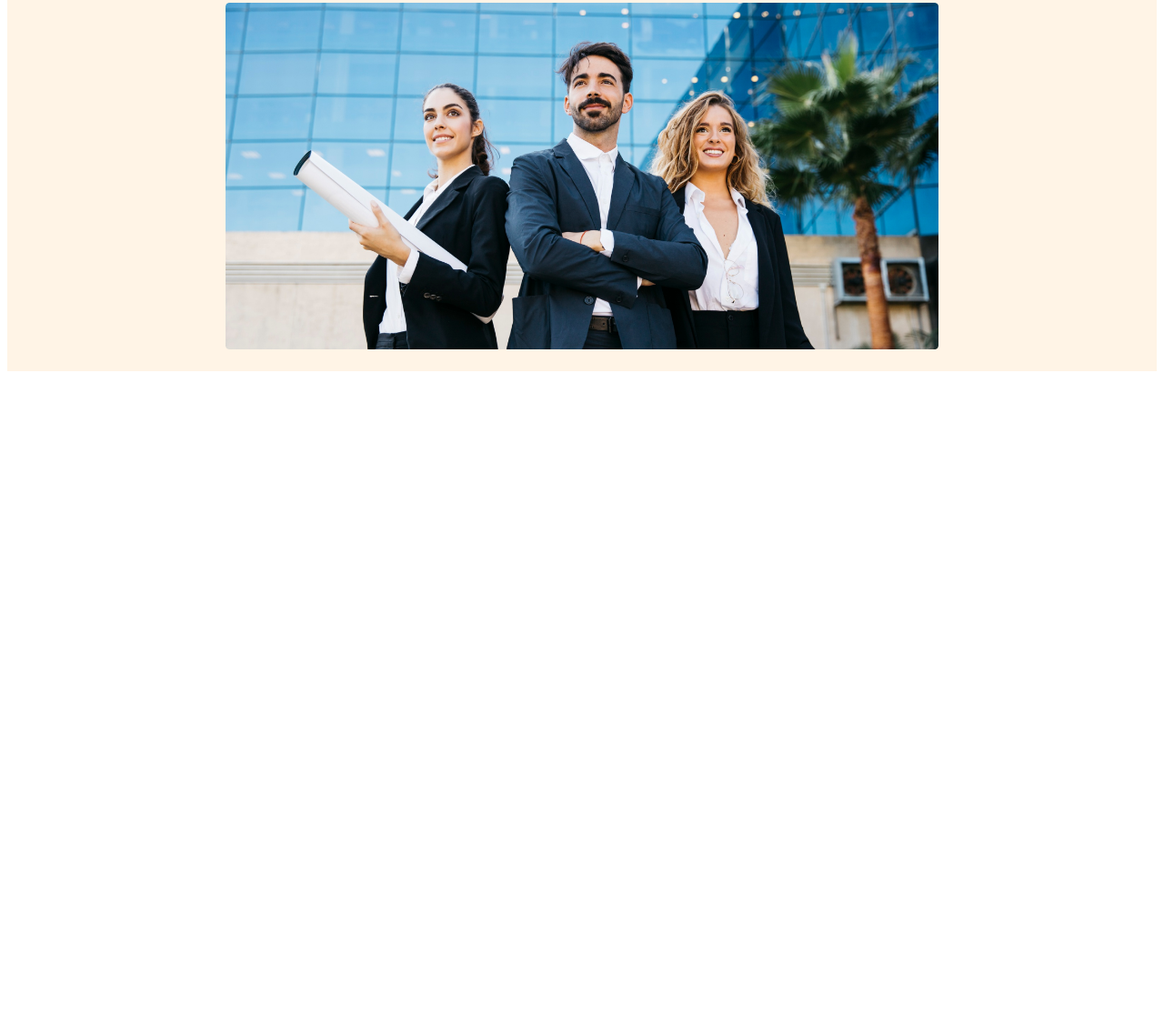
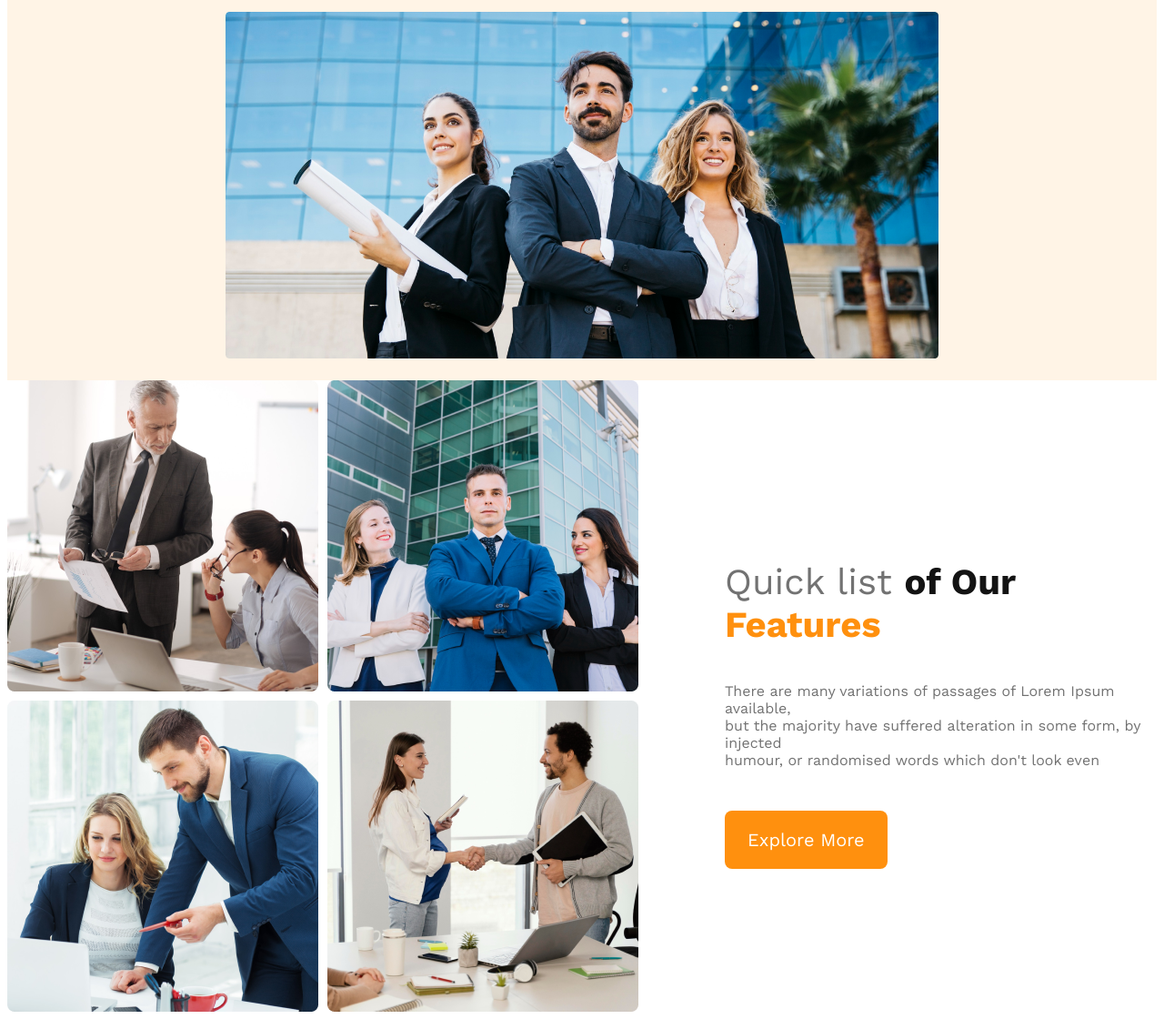
Before and after one commit to RafsanAhsan00/g3-architect-website, a plain HTML site: page index.html in a window 1280 px wide. Shown: the part 583-1703 px from the top of the page at 91% size. Before the commit the page ends 999 px from the top, so only its background shows below. Drawn offline with nearby package versions, Linux system fonts and the light colour scheme; a web font is replaced by a local one.

Commit message:
features-content addeded

```diff
--- a/index.html
+++ b/index.html
@@ -14,7 +14,7 @@
 </head>
 
 <body>
-
+    <!-- header start -->
     <header>
         <nav>
             <h3 class="nav-title">G3 Architects</h3>
@@ -28,15 +28,31 @@
         <div class="banner">
             <div class="banner-content">
                 <h2 class="banner-title">Brand New <br> Group of Architects </h2>
-                <p class="banner-description">There are many variations of passages of Lorem Ipsum available, but the majority have suffered alteration in <br> some form, by injected humour, or randomised words which don't look even</p>
+                <p class="banner-description">There are many variations of passages of Lorem Ipsum available, but the
+                    majority have suffered alteration in <br> some form, by injected humour, or randomised words which
+                    don't look even</p>
                 <button class="btn-primary">Explore More</button>
             </div>
             <img src="./images/banner.png" alt="">
 
         </div>
     </header>
+    <!-- header end -->
     <main>
-
+        <!-- teams section start -->
+        <section class="teams-container">
+            <div class="teams-img-container">
+                <img src="./images/team1.png" alt="">
+                <img src="./images/team2.png" alt="">
+                <img src="./images/team3.png" alt="">
+                <img src="./images/team4.png" alt="">
+            </div>
+            <div class="teams-content">
+                <h3 class="teams-title">Quick list <span class="of-our">of Our</span> <br> <span class="feature">Features</span></h3>
+                <p class="teams-description">There are many variations of passages of Lorem Ipsum available,<br> but the majority have suffered alteration in some form, by injected <br> humour, or randomised words which don't look even</p>
+                <button class="btn-primary">Explore More</button>
+            </div>
+        </section>
     </main>
     <footer>
 
--- a/styles/architect.css
+++ b/styles/architect.css
@@ -1,15 +1,16 @@
 * {
     font-family: 'Work Sans', sans-serif;
 }
+
 /* shared style */
-.btn-primary{
+.btn-primary {
     border-radius: 8px;
     border: none;
     color: white;
     background: #FF900E;
     padding: 20px 25px;
     font-size: 1.25rem;
-    cursor:pointer;
+    cursor: pointer;
 }
 
 /* header styles */
@@ -40,7 +41,7 @@ nav a {
 
 .nav-title {
     color: #131313;
-    font-size: 45px;
+    font-size: 3rem;
     font-weight: 700;
 }
 
@@ -63,26 +64,77 @@ nav a {
     font-size: 16px;
     font-weight: 400;
 }
-.banner img{
+
+.banner img {
     width: 100%;
     margin-top: 20px;
 }
+
+/* mains style */
+main {
+    max-width: 1440px;
+    margin: 0 auto;
+}
+
+/* teams style */
+.teams-container {
+    display: flex;
+    align-items: center;
+}
+
+.teams-img-container {
+    display: grid;
+    grid-template-columns: repeat(2, 1fr);
+    gap: 10px;
+}
+
+.teams-content {
+    padding-left: 95px;
+}
+.teams-title{
+color: #727272;
+
+font-size: 2.5rem;
+
+font-weight: 500;
+
+}
+.of-our {
+    color: #131313;
+    font-size: 2.5rem;
+    font-weight: 700;
+}
+.feature{
+color: #FF900E;
+font-size: 2.5rem;
+font-weight: 700;
+}
+.teams-description{
+color: #727272;
+font-size: 1rem;
+font-weight: 400;
+padding-bottom: 30px;
+
+}
+
 /* responsive media queries */
 @media screen and (max-width:576px) {
-    header{
+    header {
         padding: 20px;
     }
-    nav{
+
+    nav {
         flex-direction: column;
     }
 }
 
 /* medium device responsive */
 @media screen and (min-width:576px) and (max-width:992px) {
-    header{
+    header {
         padding: 20px;
     }
-    nav{
+
+    nav {
         flex-direction: column;
     }
 }
```
